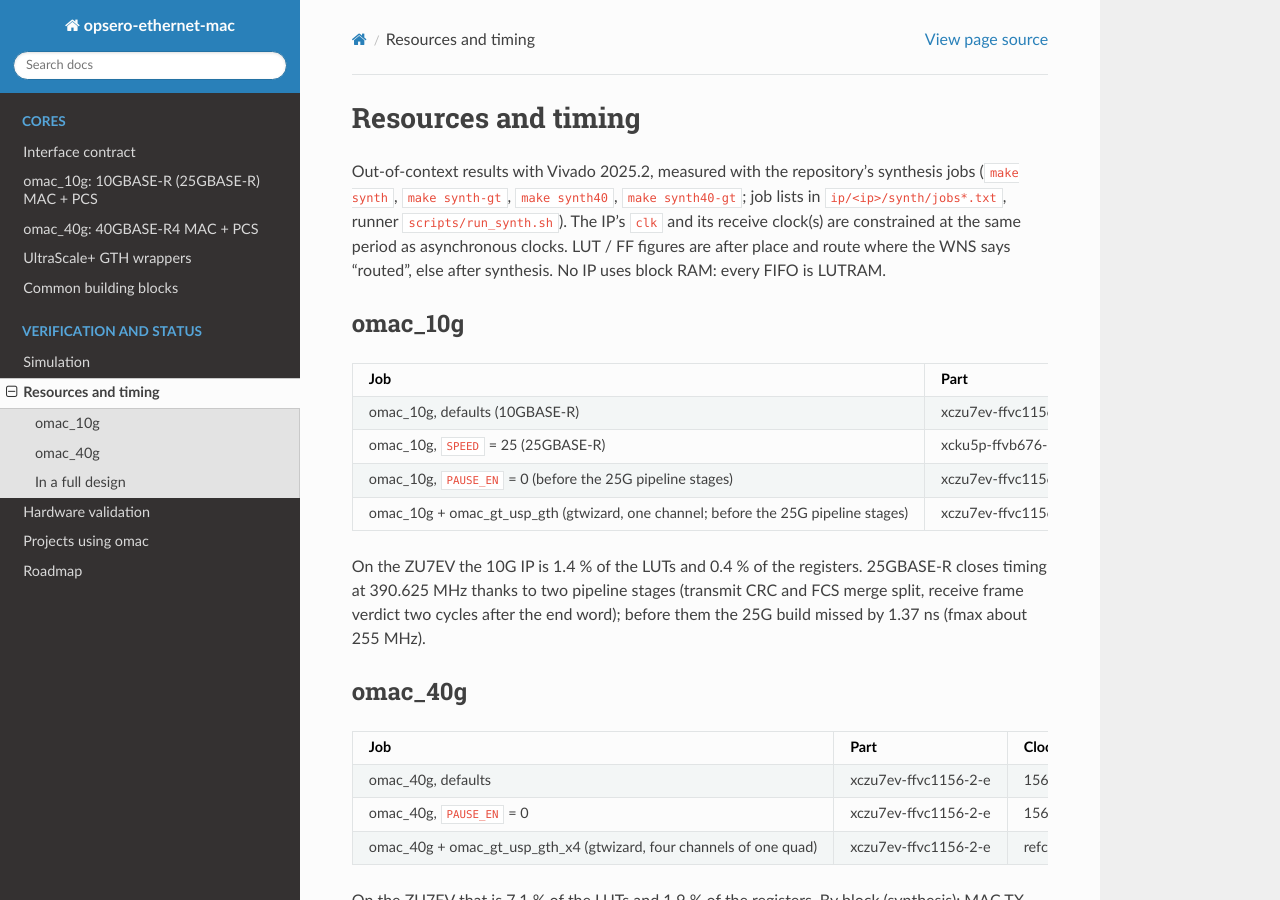
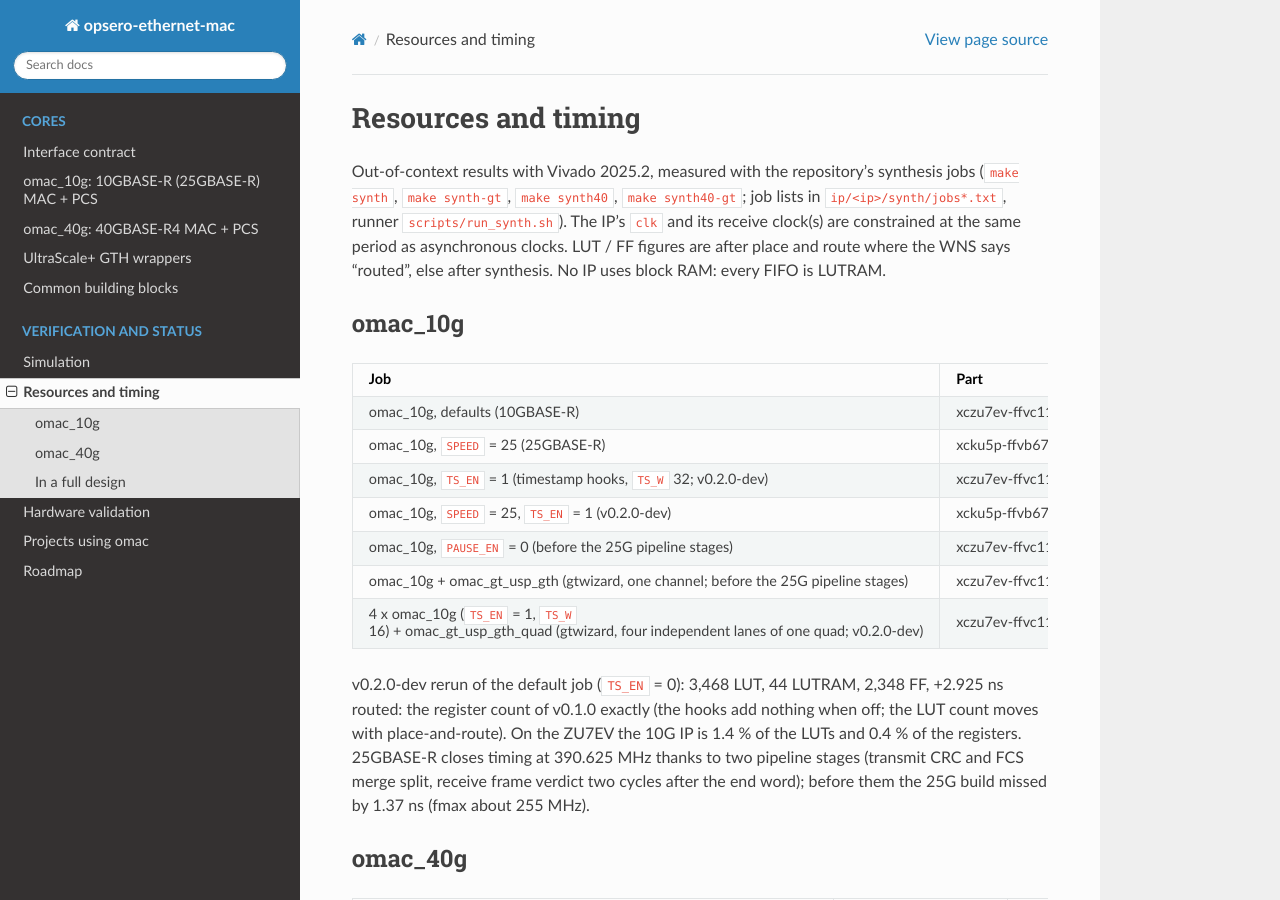
Before and after one commit to fpgadeveloper/opsero-ethernet-mac, a Sphinx documentation site: the page built from docs/resources.md, in a window 1280 px wide and 900 px high. Built offline with Sphinx 7.4.7 and the Read the Docs theme 3.1.0, drawn with Linux system fonts in a browser that asks for light colours.

Commit message:
omac_gt_usp_gth_quad: synchronise the gtwizard rx_done (master RX user clock) into freerun_clk before the per-lane reset FSM and gt_rx_ready use it (found by the routed OOC job: 169 unsynchronised endpoints); OOC gtquad job: freerun asynchronous to the GT clocks. Routed: +1.749 ns, 13.4k LUT for four omac_10g with hooks + the quad. resources.md: TS_EN and quad rows
Co-Authored-By: Claude Opus 5.5 <noreply@anthropic.com>

```diff
--- a/docs/resources.md
+++ b/docs/resources.md
@@ -13,10 +13,15 @@ FIFO is LUTRAM.
 |---|---|---|---:|---:|---:|---:|---:|
 | omac_10g, defaults (10GBASE-R) | xczu7ev-ffvc1156-2-e | 156.25 MHz (6.4 ns) | 3,482 | 44 | 2,348 | 0 | **+2.789 ns** routed |
 | omac_10g, `SPEED` = 25 (25GBASE-R) | xcku5p-ffvb676-2-e | 390.625 MHz (2.56 ns) | 3,607 | 44 | 2,355 | 0 | **+0.284 ns** routed |
+| omac_10g, `TS_EN` = 1 (timestamp hooks, `TS_W` 32; v0.2.0-dev) | xczu7ev-ffvc1156-2-e | 156.25 MHz (6.4 ns) | 3,513 | 66 | 2,684 | 0 | **+3.139 ns** routed |
+| omac_10g, `SPEED` = 25, `TS_EN` = 1 (v0.2.0-dev) | xcku5p-ffvb676-2-e | 390.625 MHz (2.56 ns) | 3,639 | 66 | 2,691 | 0 | **+0.212 ns** routed |
 | omac_10g, `PAUSE_EN` = 0 (before the 25G pipeline stages) | xczu7ev-ffvc1156-2-e | 156.25 MHz | 3,069 | 44 | 1,869 | 0 | +2.526 ns (synthesis) |
 | omac_10g + omac_gt_usp_gth (gtwizard, one channel; before the 25G pipeline stages) | xczu7ev-ffvc1156-2-e | refclk 156.25 MHz, derived TX / RX user clocks | 3,343 | 44 | 2,199 | 0 | +2.379 ns (synthesis); 1 GTHE4_CHANNEL, 1 GTHE4_COMMON, 4 BUFG_GT |
+| 4 x omac_10g (`TS_EN` = 1, `TS_W` 16) + omac_gt_usp_gth_quad (gtwizard, four independent lanes of one quad; v0.2.0-dev) | xczu7ev-ffvc1156-2-e | refclk 156.25 MHz, derived TX / RX user clocks | 13,372 | 208 | 9,200 | 0 | **+1.749 ns** routed (WHS +0.011); 4 GTHE4_CHANNEL, 1 GTHE4_COMMON, 10 BUFG_GT (+1 when `refclk_mon` is used) |
 
-On the ZU7EV the 10G IP is 1.4 % of the LUTs and 0.4 % of the registers. 25GBASE-R closes
+v0.2.0-dev rerun of the default job (`TS_EN` = 0): 3,468 LUT, 44 LUTRAM, 2,348 FF, +2.925 ns routed: the
+register count of v0.1.0 exactly (the hooks add nothing when off; the LUT count moves with
+place-and-route). On the ZU7EV the 10G IP is 1.4 % of the LUTs and 0.4 % of the registers. 25GBASE-R closes
 timing at 390.625 MHz thanks to two pipeline stages (transmit CRC and FCS merge split, receive
 frame verdict two cycles after the end word); before them the 25G build missed by 1.37 ns
 (fmax about 255 MHz).
```
Also changed, not shown: 2 other files.
